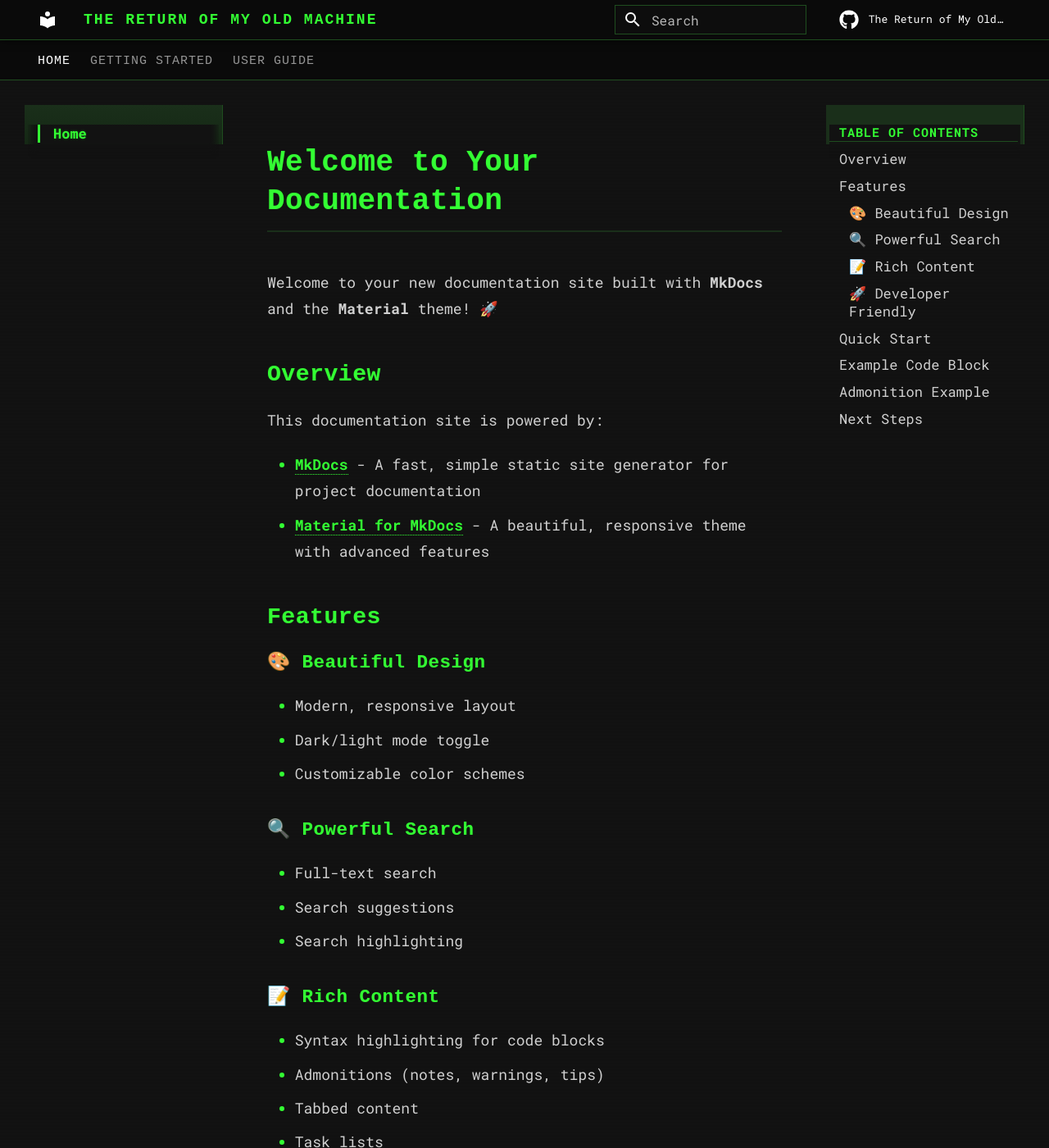
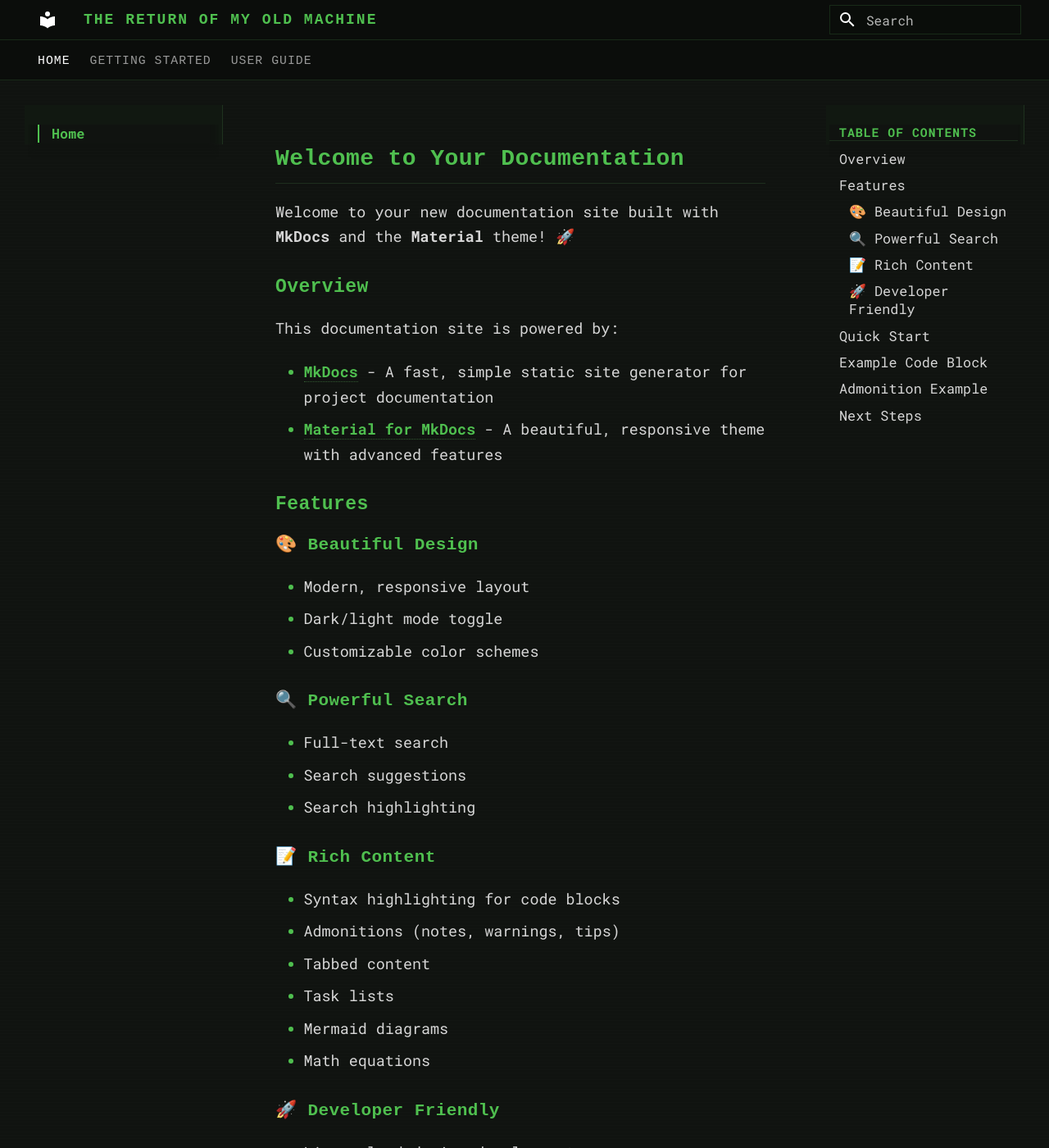
Before and after one commit to davidwsiqueira/the-return-of-my-old-machine, an MkDocs documentation site: the page built from docs/index.md, in a window 1280 px wide and 1400 px high. Shown: the whole window at 82% size. Built offline with MkDocs 1.6.1 and Material for MkDocs 9.7.7, drawn with Linux system fonts in a browser that asks for light colours; some web fonts are replaced; comment, search, counter and statistics services are not loaded; some of the changed text lies outside the part shown.

Commit message:
theme refinements

```diff
--- a/docs/stylesheets/extra.css
+++ b/docs/stylesheets/extra.css
@@ -1,54 +1,70 @@
 /* ============================================
    Retro Linux Engineering Workstation Theme
-   Dark Terminal-Style Aesthetic
+   Industrial UNIX Archive Aesthetic
+   Refined Minimal Edition
    ============================================ */
 
 :root {
-  /* Color Palette */
-  --retro-black: #0a0a0a;
-  --retro-matte-black: #121212;
-  --retro-dark-green: #1a2f1a;
-  --retro-terminal-green: #33ff33;
-  --retro-soft-green: #2d5f2d;
-  --retro-neon-green: #39ff14;
-  --retro-light-gray: #d0d0d0; /* Improved readability: increased from #c0c0c0 */
-  --retro-medium-gray: #808080;
-  --retro-code-black: #0d0d0d;
-  --retro-border-green: #1f4d1f;
+  /* ============================================
+     Color Palette - Authentic Vintage CRT
+     ============================================ */
 
-  /* Refined glow intensities (reduced by ~12%) */
-  --glow-subtle: 0 0 1.5px rgba(51, 255, 51, 0.25); /* was 0.3 */
-  --glow-soft: 0 0 3px rgba(51, 255, 51, 0.3); /* was 0.4 */
-  --glow-medium: 0 0 5px rgba(57, 255, 20, 0.25); /* was 0.3 */
-  --glow-focus: 0 0 6px rgba(51, 255, 51, 0.25); /* was 0.3 */
+  --retro-black: #0b0d0b;
+  --retro-matte-black: #101310;
+  --retro-dark-green: #111811;
+  --retro-soft-green: #1a261a;
+
+  /* Authentic phosphor-style green (vintage CRT) */
+  --retro-terminal-green: #4fbf4f;
+  --retro-neon-green: #72c772;
+
+  /* Authentic vintage text colors */
+  --retro-light-gray: #d6d6d6;
+  --retro-medium-gray: #8a8a8a;
+
+  --retro-code-black: #0a0d0a;
+
+  /* Subtle borders */
+  --retro-border-green: rgba(92, 173, 92, 0.18);
+
+  /* Very restrained glow */
+  --glow-subtle: 0 0 1px rgba(92, 173, 92, 0.08);
+  --glow-soft: 0 0 2px rgba(92, 173, 92, 0.12);
+  --glow-medium: 0 0 4px rgba(92, 173, 92, 0.14);
+  --glow-focus: 0 0 6px rgba(92, 173, 92, 0.18);
 }
 
 /* ============================================
    Global Theme Overrides
    ============================================ */
 
-/* Force dark mode background */
 [data-md-color-scheme="slate"] {
   --md-default-bg-color: var(--retro-matte-black);
   --md-default-fg-color: var(--retro-light-gray);
+
   --md-code-bg-color: var(--retro-code-black);
   --md-code-fg-color: var(--retro-terminal-green);
+
   --md-primary-fg-color: var(--retro-dark-green);
   --md-accent-fg-color: var(--retro-terminal-green);
 }
 
-/* Body and main content with subtle CRT texture */
+/* ============================================
+   Body & Background Texture
+   ============================================ */
+
 body {
   background-color: var(--retro-matte-black) !important;
   color: var(--retro-light-gray) !important;
-  /* Extremely subtle scanline texture */
+
+  /* Extremely subtle CRT texture */
   background-image:
     repeating-linear-gradient(
       0deg,
       transparent,
-      transparent 2px,
-      rgba(0, 0, 0, 0.03) 2px,
-      rgba(0, 0, 0, 0.03) 4px
+      transparent 3px,
+      rgba(255,255,255,0.008) 3px,
+      rgba(255,255,255,0.008) 4px
     );
 }
 
@@ -61,10 +77,18 @@
 }
 
 /* ============================================
-   Typography - Technical Monospace Feel
+   Typography
    ============================================ */
 
-/* Headers with monospace technical feel */
+.md-typeset {
+  font-family: 'Roboto Mono', 'Courier New', monospace;
+  font-size: 0.92rem;
+  line-height: 1.65;
+  color: var(--retro-light-gray);
+}
+
+/* Headings */
+
 .md-typeset h1,
 .md-typeset h2,
 .md-typeset h3,
@@ -72,263 +96,445 @@
 .md-typeset h5,
 .md-typeset h6 {
   color: var(--retro-terminal-green);
-  font-family: 'Courier New', 'Consolas', 'Monaco', monospace;
+  font-family: 'Courier New', 'Consolas', monospace;
   font-weight: 600;
-  letter-spacing: 0.5px;
-  text-shadow: var(--glow-subtle); /* Refined glow */
+  letter-spacing: 0.4px;
+  text-shadow: none;
+  margin-top: 1.5rem;
+  margin-bottom: 0.8rem;
 }
 
 .md-typeset h1 {
-  border-bottom: 2px solid var(--retro-dark-green);
+  font-size: 1.4rem;
+  border-bottom: 1px solid var(--retro-border-green);
   padding-bottom: 0.5rem;
+  margin-top: 0;
 }
 
-/* Body text - improved readability */
-.md-typeset {
-  font-family: 'Roboto Mono', 'Courier New', monospace;
-  font-size: 0.9rem;
-  line-height: 1.8; /* Increased from 1.7 for better readability */
-  color: var(--retro-light-gray);
+.md-typeset h2 {
+  font-size: 1.15rem;
 }
 
-/* Paragraphs - enhanced contrast for long-form reading */
+.md-typeset h3 {
+  font-size: 1.05rem;
+}
+
+.md-typeset h4 {
+  font-size: 0.98rem;
+}
+
+.md-typeset h5,
+.md-typeset h6 {
+  font-size: 0.92rem;
+}
+
 .md-typeset p {
   color: var(--retro-light-gray);
-  margin-bottom: 1.2em;
+  margin-bottom: 1.25em;
 }
 
 /* ============================================
-   Sidebar - Dark Green Terminal Aesthetic
+   Sidebar
    ============================================ */
 
-/* Sidebar background */
 .md-sidebar {
   background-color: var(--retro-dark-green) !important;
   border-right: 1px solid var(--retro-border-green);
 }
 
+/* Removed strong gradient */
 .md-sidebar--primary {
-  background: linear-gradient(180deg, var(--retro-dark-green) 0%, #152815 100%);
+  background: #111811;
 }
 
-/* Sidebar navigation items */
 .md-nav {
   color: var(--retro-light-gray);
   font-family: 'Roboto Mono', monospace;
-  font-size: 0.85rem;
+  font-size: 0.84rem;
 }
 
 .md-nav__link {
   color: var(--retro-light-gray) !important;
-  transition: all 0.2s ease;
+  transition: color 0.18s ease,
+              background-color 0.18s ease;
 }
 
-/* Active navigation item */
+/* Active item */
+
 .md-nav__link--active {
   color: var(--retro-terminal-green) !important;
   font-weight: 600;
-  background-color: rgba(51, 255, 51, 0.08); /* Reduced from 0.1 */
-  border-left: 3px solid var(--retro-terminal-green);
-  padding-left: 0.8rem;
-  text-shadow: var(--glow-soft); /* Refined glow */
+
+  background-color: rgba(92, 173, 92, 0.05);
+
+  border-left: 2px solid var(--retro-terminal-green);
+
+  padding-left: 0.75rem;
+
+  text-shadow: none;
 }
 
-/* Hover effects - refined subtle glow */
+/* Hover */
+
 .md-nav__link:hover {
   color: var(--retro-neon-green) !important;
-  background-color: rgba(57, 255, 20, 0.06); /* Reduced from 0.08 */
-  text-shadow: var(--glow-medium); /* Refined glow */
-  transform: translateX(2px);
+
+  background-color: rgba(92, 173, 92, 0.035);
+
+  text-shadow: none;
+
+  /* Removed transform */
+  transform: none;
 }
 
-/* Sidebar title */
 .md-nav__title {
-  background-color: var(--retro-soft-green);
+  background-color: #141d14;
+
   color: var(--retro-terminal-green);
+
+  border-bottom: 1px solid var(--retro-border-green);
+
+  text-transform: uppercase;
+
+  letter-spacing: 1px;
+
+  font-size: 0.74rem;
+
   font-weight: 700;
-  border-bottom: 1px solid var(--retro-border-green);
-  text-transform: uppercase;
-  letter-spacing: 1px;
-  font-size: 0.75rem;
 }
 
 /* ============================================
-   Code Blocks - Classic UNIX Terminal Style
-   ============================================ */
-
-/* Code block container */
-.md-typeset pre {
-  background-color: var(--retro-code-black) !important;
-  border: 1px solid var(--retro-border-green);
-  border-left: 3px solid var(--retro-terminal-green);
-  box-shadow: 0 2px 8px rgba(0, 0, 0, 0.5);
-  padding: 1rem;
-  margin: 1.5rem 0;
-}
-
-/* Code text */
-.md-typeset code {
-  background-color: var(--retro-code-black);
-  color: var(--retro-terminal-green);
-  font-family: 'Courier New', 'Consolas', 'Monaco', monospace;
-  font-size: 0.85rem;
-  border: 1px solid var(--retro-border-green);
-  padding: 0.2rem 0.4rem;
-}
-
-/* Inline code */
-.md-typeset p code,
-.md-typeset li code {
-  background-color: var(--retro-code-black);
-  color: var(--retro-terminal-green);
-  border: 1px solid var(--retro-border-green);
-  padding: 0.15rem 0.4rem;
-  font-weight: 500;
-}
-
-/* Syntax highlighting - terminal green theme */
-.highlight .hll { background-color: var(--retro-soft-green); }
-.highlight .c { color: var(--retro-medium-gray); font-style: italic; } /* Comment */
-.highlight .k { color: var(--retro-terminal-green); font-weight: bold; } /* Keyword */
-.highlight .o { color: var(--retro-terminal-green); } /* Operator */
-.highlight .n { color: var(--retro-light-gray); } /* Name */
-.highlight .s { color: #66ff66; } /* String */
-.highlight .nb { color: var(--retro-terminal-green); } /* Built-in */
-.highlight .nf { color: var(--retro-neon-green); font-weight: bold; } /* Function */
-
-/* Copy button styling */
-.md-clipboard {
-  color: var(--retro-terminal-green) !important;
-}
-
-.md-clipboard:hover {
-  color: var(--retro-neon-green) !important;
-  background-color: rgba(57, 255, 20, 0.1);
-}
-
-/* ============================================
-   Header - Minimal Dark Design
+   Header
    ============================================ */
 
 .md-header {
   background-color: var(--retro-black);
+
   border-bottom: 1px solid var(--retro-border-green);
-  box-shadow: 0 2px 8px rgba(0, 0, 0, 0.5);
+
+  box-shadow: none;
 }
 
 .md-header__title {
   color: var(--retro-terminal-green);
+
   font-family: 'Courier New', monospace;
+
   font-weight: 700;
+
   text-transform: uppercase;
+
   letter-spacing: 2px;
+
   font-size: 0.9rem;
+
+  text-shadow: none;
 }
 
-/* Search bar */
+/* ============================================
+   Search
+   ============================================ */
+
 .md-search__input {
   background-color: var(--retro-code-black);
+
   border: 1px solid var(--retro-border-green);
+
   color: var(--retro-light-gray);
 }
 
 .md-search__input:focus {
   border-color: var(--retro-terminal-green);
-  box-shadow: var(--glow-focus); /* Refined glow */
+
+  box-shadow: var(--glow-focus);
 }
 
 /* ============================================
-   Links and Interactive Elements
+   Code Blocks
+   ============================================ */
+
+.md-typeset pre {
+  background-color: var(--retro-code-black) !important;
+
+  border: 1px solid var(--retro-border-green);
+
+  border-left: 2px solid var(--retro-terminal-green);
+
+  box-shadow: none;
+
+  padding: 1rem;
+
+  margin: 1.5rem 0;
+}
+
+.md-typeset code {
+  background-color: var(--retro-code-black);
+
+  color: var(--retro-terminal-green);
+
+  font-family: 'Courier New', monospace;
+
+  font-size: 0.84rem;
+
+  border: 1px solid var(--retro-border-green);
+
+  padding: 0.18rem 0.38rem;
+}
+
+.md-typeset p code,
+.md-typeset li code {
+  background-color: var(--retro-code-black);
+
+  color: var(--retro-terminal-green);
+
+  border: 1px solid var(--retro-border-green);
+
+  padding: 0.15rem 0.35rem;
+
+  font-weight: 500;
+}
+
+/* Syntax Highlighting */
+
+.highlight .hll {
+  background-color: rgba(92, 173, 92, 0.08);
+}
+
+.highlight .c {
+  color: var(--retro-medium-gray);
+  font-style: italic;
+}
+
+.highlight .k {
+  color: var(--retro-terminal-green);
+  font-weight: bold;
+}
+
+.highlight .o {
+  color: var(--retro-terminal-green);
+}
+
+.highlight .n {
+  color: var(--retro-light-gray);
+}
+
+.highlight .s {
+  color: #8bd68b;
+}
+
+.highlight .nb {
+  color: var(--retro-terminal-green);
+}
+
+.highlight .nf {
+  color: #7fc97f;
+  font-weight: 600;
+}
+
+/* ============================================
+   Links
    ============================================ */
 
 .md-typeset a {
   color: var(--retro-terminal-green);
+
   text-decoration: none;
-  border-bottom: 1px dotted var(--retro-terminal-green);
-  transition: all 0.2s ease;
+
+  border-bottom: 1px dotted rgba(92, 173, 92, 0.45);
+
+  transition: color 0.18s ease,
+              border-color 0.18s ease;
 }
 
 .md-typeset a:hover {
   color: var(--retro-neon-green);
-  border-bottom: 1px solid var(--retro-neon-green);
-  text-shadow: 0 0 3px rgba(57, 255, 20, 0.3); /* Refined glow - reduced from 4px/0.4 */
+
+  border-bottom: 1px solid rgba(114, 199, 114, 0.6);
+
+  text-shadow: none;
 }
 
 /* ============================================
-   Tables - Technical Grid Style
+   Tables
    ============================================ */
 
 .md-typeset table:not([class]) {
   border: 1px solid var(--retro-border-green);
+
   background-color: var(--retro-black);
 }
 
 .md-typeset table:not([class]) th {
-  background-color: var(--retro-dark-green);
+  background-color: #141d14;
+
   color: var(--retro-terminal-green);
-  border-bottom: 2px solid var(--retro-terminal-green);
+
+  border-bottom: 1px solid var(--retro-border-green);
+
   font-family: 'Courier New', monospace;
+
   text-transform: uppercase;
-  font-size: 0.8rem;
+
+  font-size: 0.78rem;
+
   letter-spacing: 1px;
 }
 
 .md-typeset table:not([class]) td {
   border: 1px solid var(--retro-border-green);
+
   color: var(--retro-light-gray);
 }
 
 .md-typeset table:not([class]) tr:hover {
-  background-color: rgba(51, 255, 51, 0.05);
+  background-color: rgba(92, 173, 92, 0.03);
 }
 
 /* ============================================
-   Admonitions - Terminal Alert Style
+   Admonitions
    ============================================ */
 
 .md-typeset .admonition {
-  border-left: 3px solid var(--retro-terminal-green);
-  background-color: rgba(26, 47, 26, 0.5);
+  border-left: 2px solid var(--retro-terminal-green);
+
+  background-color: rgba(20, 29, 20, 0.55);
+
   border-radius: 0;
-  box-shadow: 0 2px 4px rgba(0, 0, 0, 0.3);
+
+  box-shadow: none;
 }
 
 .md-typeset .admonition-title {
-  background-color: var(--retro-dark-green);
+  background-color: #141d14;
+
   color: var(--retro-terminal-green);
+
   font-family: 'Courier New', monospace;
+
   font-weight: 700;
+
   text-transform: uppercase;
-  font-size: 0.8rem;
+
+  font-size: 0.78rem;
+
   letter-spacing: 1px;
 }
 
-/* Warning admonition */
 .md-typeset .admonition.warning {
-  border-left-color: #ffaa00;
+  border-left-color: #c89a2b;
 }
 
 .md-typeset .admonition.warning > .admonition-title {
-  background-color: rgba(255, 170, 0, 0.1);
-  color: #ffaa00;
+  background-color: rgba(200, 154, 43, 0.08);
+
+  color: #c89a2b;
 }
 
 /* ============================================
-   Footer - Minimal Dark
+   Buttons
    ============================================ */
 
-.md-footer {
-  background-color: var(--retro-black);
-  border-top: 1px solid var(--retro-border-green);
-  color: var(--retro-medium-gray);
+.md-typeset .md-button {
+  background-color: #141d14;
+
+  color: var(--retro-terminal-green);
+
+  border: 1px solid var(--retro-border-green);
+
+  font-family: 'Courier New', monospace;
+
+  text-transform: uppercase;
+
+  letter-spacing: 1px;
+
+  transition: background-color 0.18s ease,
+              color 0.18s ease,
+              border-color 0.18s ease;
 }
 
-.md-footer-meta {
-  background-color: var(--retro-black);
+.md-typeset .md-button:hover {
+  background-color: #182418;
+
+  color: var(--retro-neon-green);
+
+  border-color: rgba(114, 199, 114, 0.3);
+
+  box-shadow: none;
+
+  transform: none;
 }
 
 /* ============================================
-   Scrollbar - Terminal Style
+   Tabs
+   ============================================ */
+
+.md-tabs {
+  background-color: var(--retro-black);
+
+  border-bottom: 1px solid var(--retro-border-green);
+}
+
+.md-tabs__link {
+  color: var(--retro-light-gray);
+
+  font-family: 'Courier New', monospace;
+
+  text-transform: uppercase;
+
+  font-size: 0.74rem;
+
+  letter-spacing: 1px;
+}
+
+.md-tabs__link--active {
+  color: var(--retro-terminal-green);
+
+  border-bottom: 1px solid var(--retro-terminal-green);
+}
+
+.md-tabs__link:hover {
+  color: var(--retro-neon-green);
+
+  text-shadow: none;
+}
+
+/* ============================================
+   Blockquotes
+   ============================================ */
+
+.md-typeset blockquote {
+  border-left: 2px solid var(--retro-terminal-green);
+
+  background-color: rgba(20, 29, 20, 0.35);
+
+  color: var(--retro-light-gray);
+
+  padding: 1rem 1.4rem;
+
+  font-style: italic;
+}
+
+/* ============================================
+   Lists
+   ============================================ */
+
+.md-typeset ul li::marker,
+.md-typeset ol li::marker {
+  color: var(--retro-terminal-green);
+}
+
+/* ============================================
+   Horizontal Rules
+   ============================================ */
+
+.md-typeset hr {
+  border-bottom: 1px solid var(--retro-border-green);
+
+  margin: 2rem 0;
+}
+
+/* ============================================
+   Scrollbar
    ============================================ */
 
 ::-webkit-scrollbar {
@@ -341,105 +547,111 @@
 }
 
 ::-webkit-scrollbar-thumb {
-  background: var(--retro-dark-green);
+  background: #1a261a;
+
   border: 1px solid var(--retro-border-green);
 }
 
 ::-webkit-scrollbar-thumb:hover {
-  background: var(--retro-soft-green);
-  box-shadow: 0 0 3px rgba(51, 255, 51, 0.25); /* Refined glow */
+  background: #243324;
+
+  box-shadow: none;
 }
 
 /* ============================================
-   Buttons and Controls
+   Footer
    ============================================ */
 
-.md-typeset .md-button {
-  background-color: var(--retro-dark-green);
-  color: var(--retro-terminal-green);
-  border: 1px solid var(--retro-terminal-green);
-  font-family: 'Courier New', monospace;
-  text-transform: uppercase;
-  letter-spacing: 1px;
-  transition: all 0.2s ease;
+.md-footer {
+  background-color: var(--retro-black);
+
+  border-top: 1px solid var(--retro-border-green);
+
+  color: var(--retro-medium-gray);
 }
 
-.md-typeset .md-button:hover {
-  background-color: var(--retro-soft-green);
-  color: var(--retro-neon-green);
-  box-shadow: 0 0 6px rgba(51, 255, 51, 0.25); /* Refined glow */
-  transform: translateY(-1px);
+.md-footer-meta {
+  background-color: var(--retro-black);
+}
+
+/* Footer Copyright Text */
+.md-footer-copyright {
+  font-family: 'Courier New', monospace;
+  font-size: 0.7rem;
+  color: rgba(138, 138, 138, 0.8);
+  letter-spacing: 0.2px;
+  opacity: 0.85;
+  padding: 1rem 0.8rem !important;
+}
+
+/* Footer Social Icons */
+.md-footer__inner .md-social {
+  display: flex;
+  gap: 0.8rem;
+}
+
+.md-social__link {
+  color: rgba(79, 191, 79, 0.7) !important;
+  transition: color 0.2s ease;
+}
+
+.md-social__link:hover {
+  color: rgba(114, 199, 114, 0.9) !important;
+}
+
+.md-social__link svg {
+  width: 1.2rem;
+  height: 1.2rem;
+  fill: currentColor;
+}
+
+/* Responsive Footer */
+@media screen and (max-width: 44.9375em) {
+  .md-footer-copyright {
+    font-size: 0.66rem;
+  }
+
+  .md-social__link svg {
+    width: 1.1rem;
+    height: 1.1rem;
+  }
 }
 
 /* ============================================
-   Navigation Tabs
-   ============================================ */
-
-.md-tabs {
-  background-color: var(--retro-black);
-  border-bottom: 1px solid var(--retro-border-green);
-}
-
-.md-tabs__link {
-  color: var(--retro-light-gray);
-  font-family: 'Courier New', monospace;
-  text-transform: uppercase;
-  font-size: 0.75rem;
-  letter-spacing: 1px;
-}
-
-.md-tabs__link--active {
-  color: var(--retro-terminal-green);
-  border-bottom: 2px solid var(--retro-terminal-green);
-}
-
-.md-tabs__link:hover {
-  color: var(--retro-neon-green);
-  text-shadow: 0 0 3px rgba(57, 255, 20, 0.25); /* Refined glow */
-}
-
-/* ============================================
-   Content Area Refinements
+   Content Spacing & Alignment
    ============================================ */
 
 .md-content__inner {
   padding: 2rem 1.5rem;
 }
 
-/* Horizontal rules */
-.md-typeset hr {
-  border-bottom: 1px solid var(--retro-border-green);
-  margin: 2rem 0;
-}
+/* Align content with TOC sidebar on larger screens */
+@media screen and (min-width: 76.25em) {
+  .md-content__inner {
+    padding-right: 1.5rem;
+    padding-left: 2rem;
+  }
 
-/* Blockquotes */
-.md-typeset blockquote {
-  border-left: 3px solid var(--retro-terminal-green);
-  background-color: rgba(26, 47, 26, 0.3);
-  color: var(--retro-light-gray);
-  padding: 1rem 1.5rem;
-  font-style: italic;
-}
-
-/* Lists */
-.md-typeset ul li::marker,
-.md-typeset ol li::marker {
-  color: var(--retro-terminal-green);
+  /* Ensure content doesn't overflow into TOC */
+  .md-sidebar--secondary {
+    margin-left: 1rem;
+  }
 }
 
 /* ============================================
-   Responsive Adjustments
+   Responsive
    ============================================ */
 
 @media screen and (max-width: 76.1875em) {
   .md-nav--primary .md-nav__title {
-    background-color: var(--retro-dark-green);
+    background-color: #141d14;
+
     color: var(--retro-terminal-green);
   }
 }
 
 /* ============================================
-   Print Styles - Maintain Readability
+   Print
    ============================================ */
 
 @media print {
@@ -455,5 +667,3 @@
     text-shadow: none !important;
   }
 }
-
-/* Made with Bob */
--- a/mkdocs.yml
+++ b/mkdocs.yml
@@ -32,12 +32,8 @@
 extra_css:
   - stylesheets/extra.css
 
-# Repository
-repo_name: The Return of My Old Machine
-repo_url: https://github.com/your-username/old-machine-restoration
-
 # Copyright
-copyright: Copyright &copy; 2026 - Retro Linux Engineering Workstation Restoration
+copyright: Maintained by David Willian de Siqueira
 
 # Extensions
 markdown_extensions:
@@ -84,12 +80,13 @@
 
 # Extra
 extra:
+  generator: false
   social:
     - icon: fontawesome/brands/github
-      link: https://github.com/your-username
-    - icon: fontawesome/brands/twitter
-      link: https://twitter.com/your-username
+      link: https://github.com/davidwsiqueira/the-return-of-my-old-machine
+      name: GitHub
     - icon: fontawesome/brands/linkedin
-      link: https://linkedin.com/in/your-username
+      link: https://www.linkedin.com/in/david-willian-siqueira/
+      name: LinkedIn
 
 # Made with Bob
```
